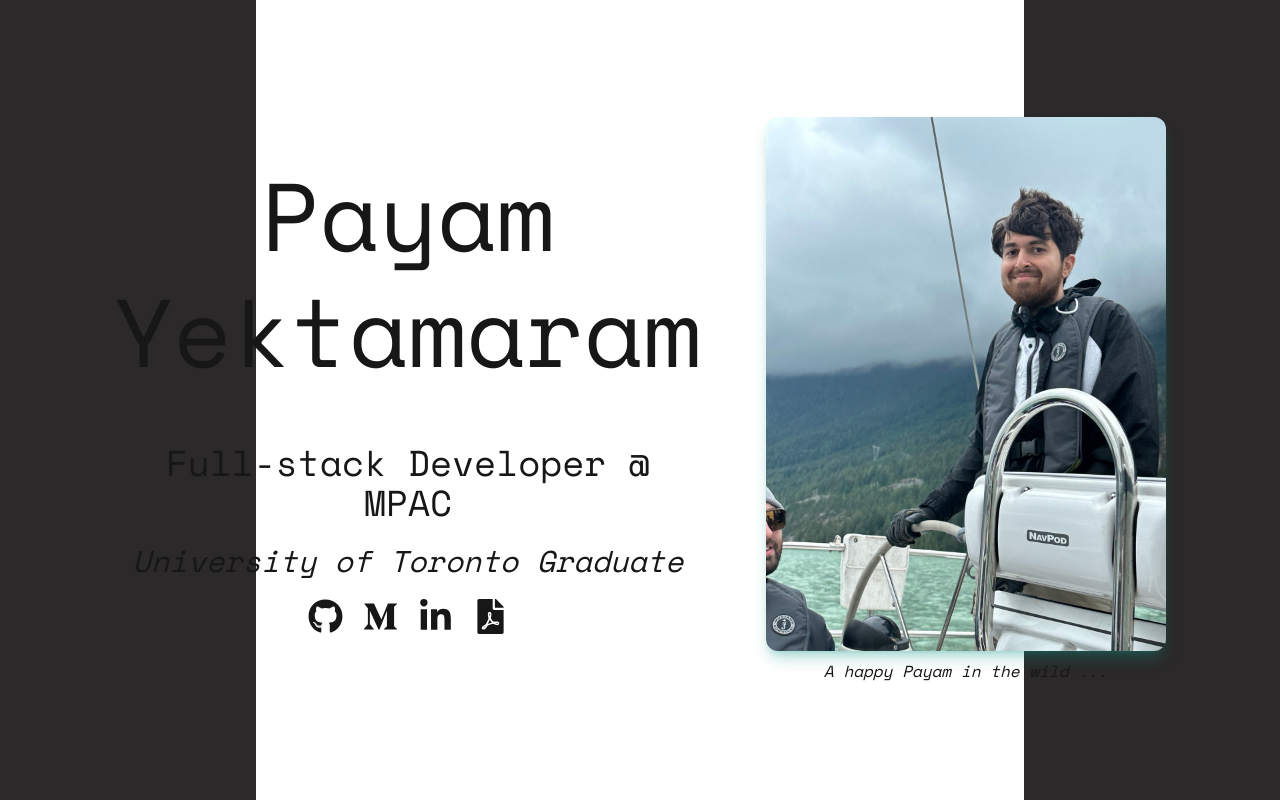
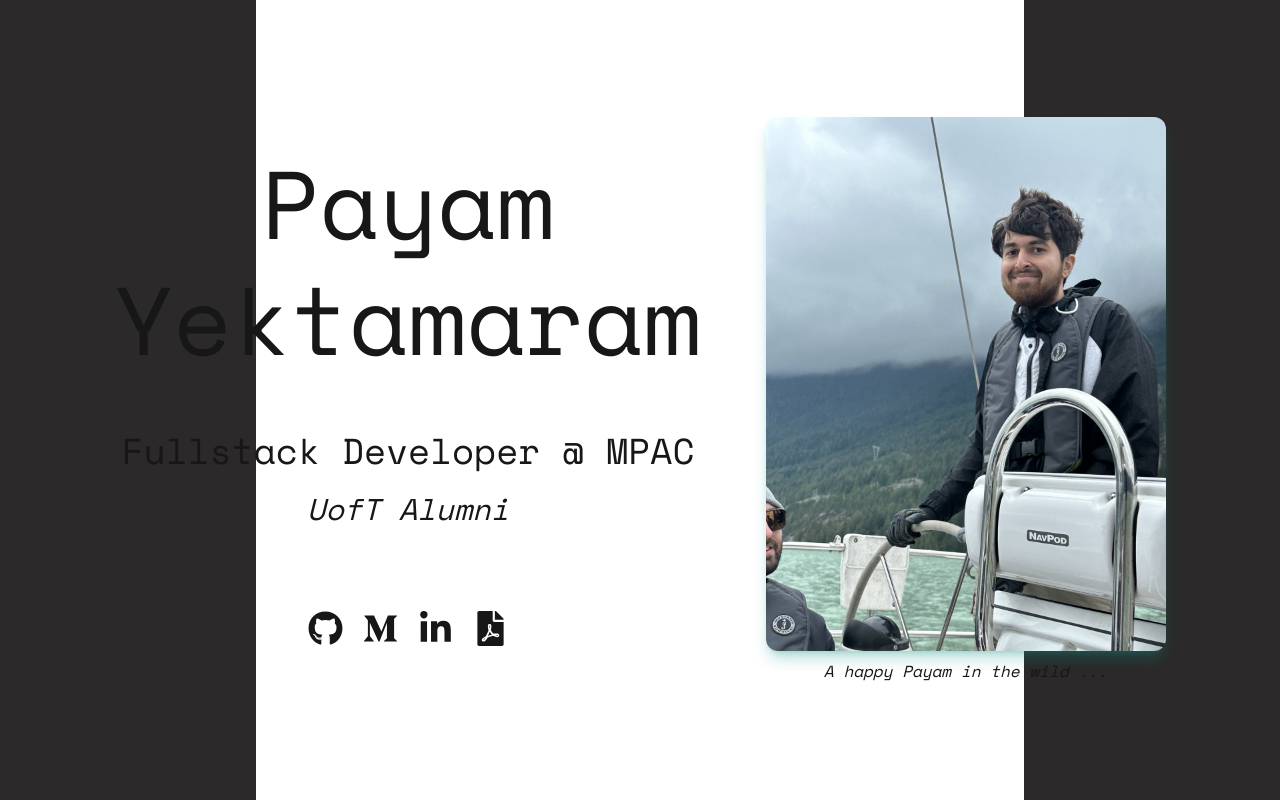
Before and after one commit to payamyek/portfolio-2024, a Next.js app: page / in a window 1280 px wide. Built offline with nearby package versions, Linux system fonts and the light colour scheme.

Commit message:
refactor: cleanup css

```diff
--- a/app/ui/overview.tsx
+++ b/app/ui/overview.tsx
@@ -2,21 +2,20 @@ import Image from 'next/image';
 
 import IconGroup from './icons/icon-group';
 
+const IMAGE_ALT =
+  'A picture of Payam Yektamaram steering a sail-boat in Squamish, British Columbia.';
+
 export default function Overview() {
   return (
     <div className='flex min-h-dvh flex-wrap-reverse justify-center lg:flex-nowrap lg:gap-16'>
-      <div className='flex flex-col justify-center text-center md:gap-y-16'>
+      <div className='flex flex-col justify-center text-center lg:gap-y-16'>
         <div className='flex justify-center gap-x-2 text-3xl md:flex-col md:gap-y-5 md:text-6xl xl:text-8xl'>
-          <span>Payam</span>
-          <span>Yektamaram</span>
+          <p>Payam</p>
+          <p>Yektamaram</p>
         </div>
-        <div className='flex flex-col gap-4 md:gap-5'>
-          <span className='text-md md:text-4xl'>
-            Full-stack Developer @ MPAC
-          </span>
-          <span className='text-md italic md:text-3xl'>
-            University of Toronto Graduate
-          </span>
+        <div className='text-md flex flex-col gap-4 md:gap-5'>
+          <p className='md:text-4xl'>Fullstack Developer @ MPAC</p>
+          <p className='italic md:mb-16 md:text-3xl'>UofT Alumni</p>
           <IconGroup />
         </div>
       </div>
@@ -26,7 +25,7 @@ export default function Overview() {
           priority
           width={400}
           height={800}
-          alt='A picture of Payam Yektamaram steering a sail-boat in Squamish, British Columbia.'
+          alt={IMAGE_ALT}
           className='hidden rounded-xl shadow-lg shadow-teal-600/30 duration-500 ease-out hover:scale-105 hover:duration-300 md:block'
         />
         <Image
@@ -34,7 +33,7 @@ export default function Overview() {
           priority
           width={300}
           height={400}
-          alt='A picture of Payam Yektamaram steering a sail-boat in Squamish, British Columbia.'
+          alt={IMAGE_ALT}
           className='rounded-xl shadow-lg shadow-teal-600/30 md:hidden'
         />
         <span className='text-md hidden w-full text-center italic md:inline-block'>
```
Also changed, not shown: public/payam.jpg.
